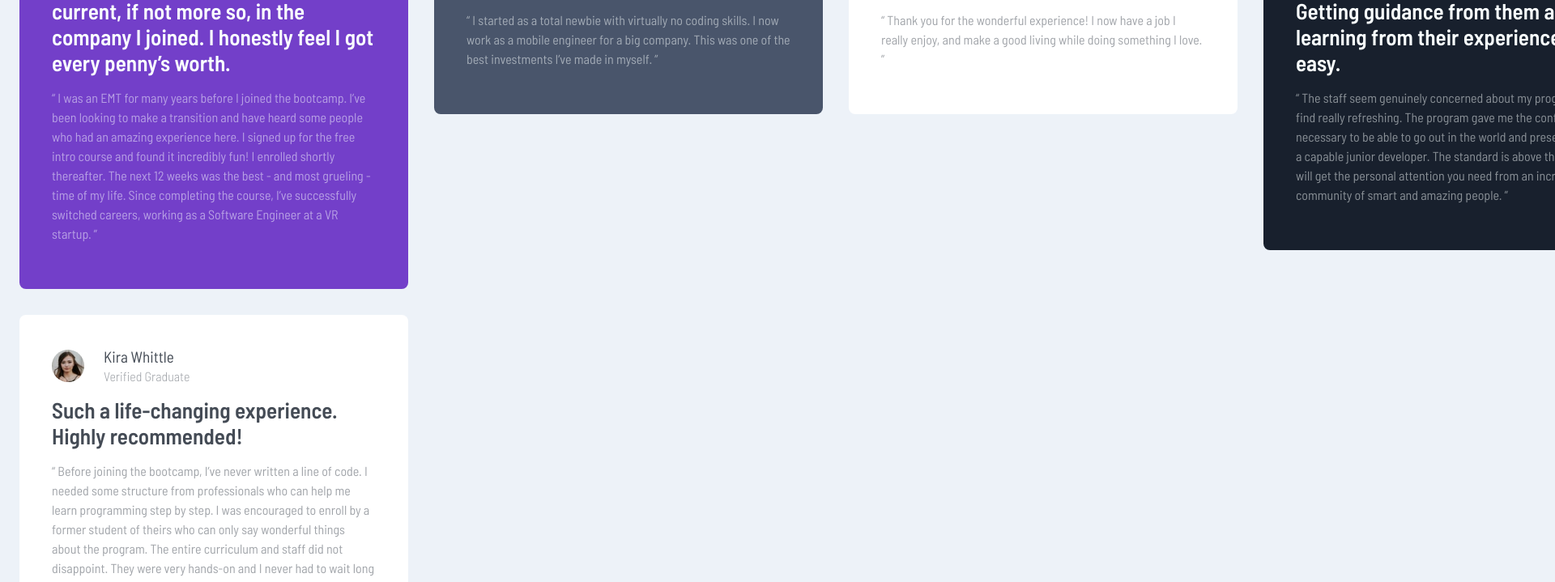
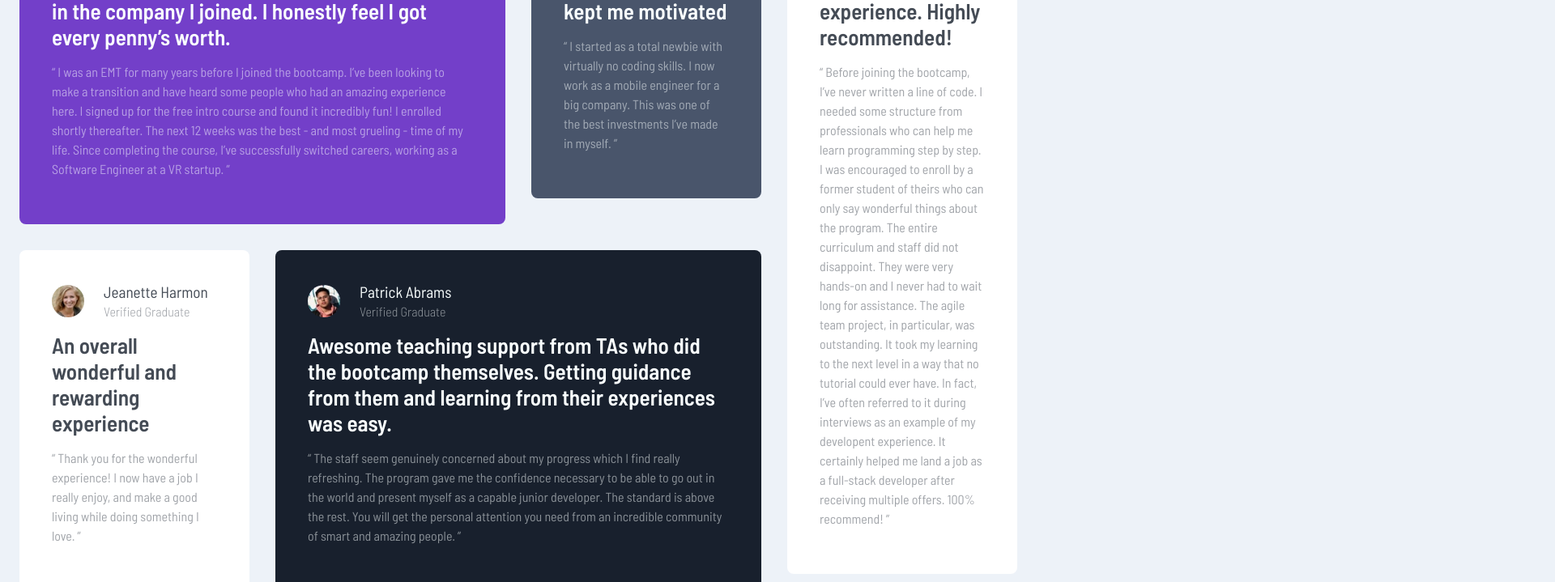
Before and after one commit to jrdotel/vmlyr-challenges, a plain HTML site: page challenge-3/challenge-3.html in a window 1280 px wide. Shown: the part 240-959 px from the top of the page at 81% size, 1920 px wide, since content can reach past the window. Drawn offline with Linux system fonts and the light colour scheme.

Commit message:
desktop styling almost done

```diff
--- a/challenge-3/styles/c3-styles.scss
+++ b/challenge-3/styles/c3-styles.scss
@@ -108,10 +108,36 @@ body {
         gap: 2rem;
         grid-template-columns: repeat(4, 1fr);
         grid-template-rows: repeat(2, 1fr);
+        height: 500px;
 
     }
 
     .card {
-        width: 400px;
+        height: fit-content;
+    }
+
+    .s1 {
+        grid-column: 1 / span 2;
+        grid-row: 1;
+    }
+
+    .s2 {
+        grid-column: 3 / span 1;
+        grid-row: 1;
+    }
+
+    .s3 {
+        grid-column: 1 / span 1;
+        grid-row: 2;
+    }
+
+    .s4 {
+        grid-column: 2 / span 2;
+        grid-row: 2;
+    }
+
+    .s5 {
+        grid-column: 4 / span 1;
+        grid-row: 1 / span 2;
     }
 }
```
Also changed, not shown: challenge-3/styles/c3-styles.css, 1 other file.
